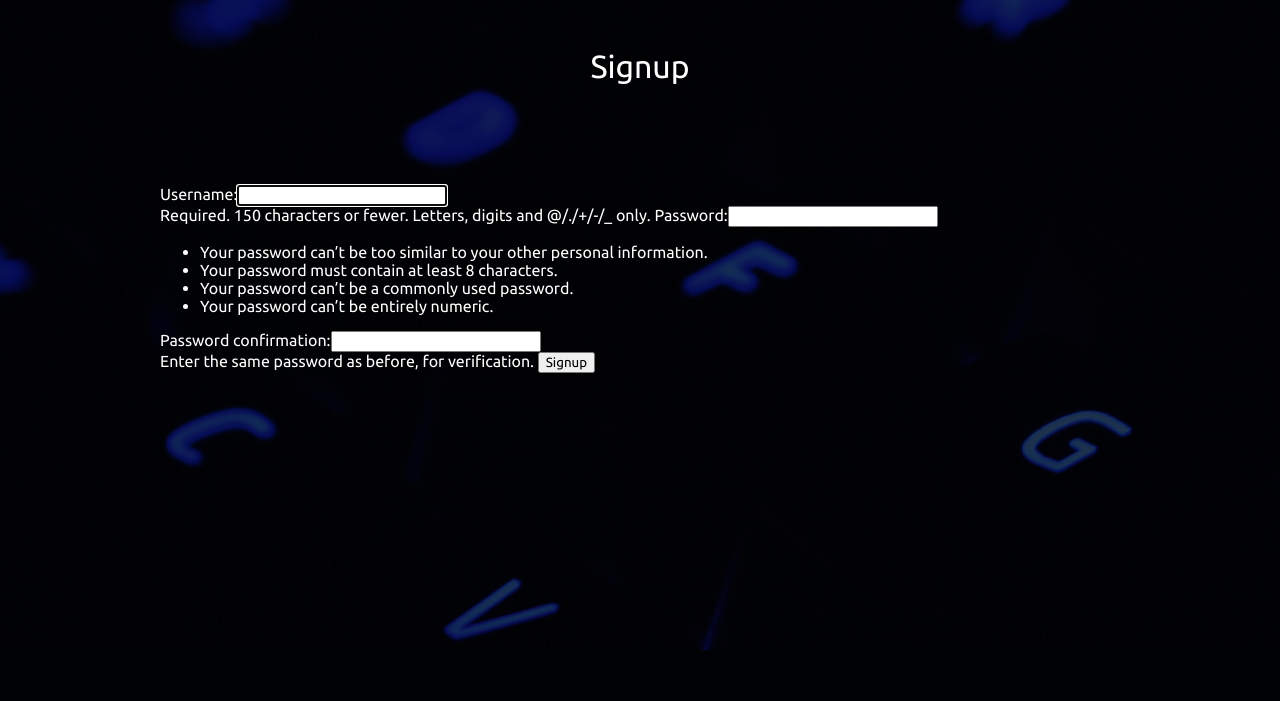
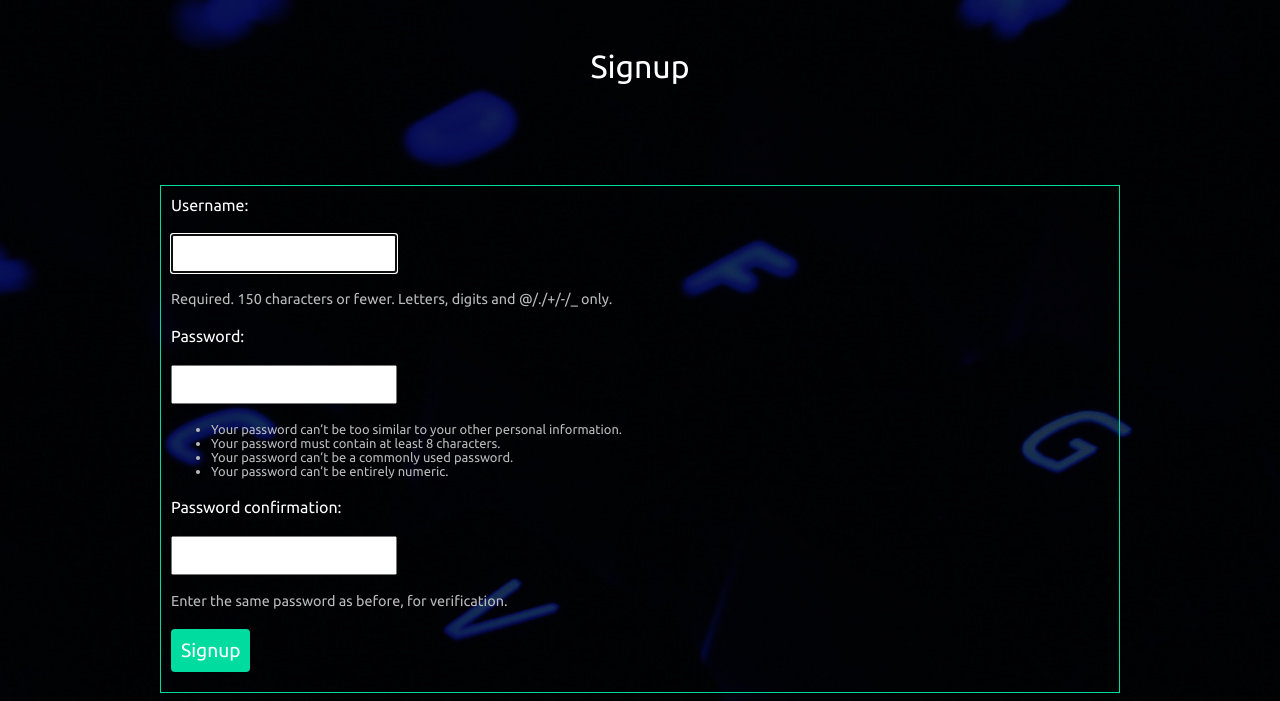
Before and after one commit to lukasz-otowski/django-neuronatic, a Django app: page /accounts/signup/ in a window 1280 px wide. Shown: the part 150-851 px from the top of the page. Before the commit the page ends 800 px from the top, so only its background shows below. Run offline with Django 3.2, Linux system fonts and the light colour scheme.

Commit message:
styling the accounts templates

```diff
--- a/assets/style.css
+++ b/assets/style.css
@@ -89,3 +89,43 @@ nav button{
 .article-detail .article p{
     text-align: center;
 }
+.site-form{
+    margin-top: 60px;
+    border: 1px solid #00dba0;
+    padding: 10px;
+}
+.site-form input, .site-form textarea{
+    display: block;
+    margin: 20px 0 0 0;
+    padding: 10px;
+}
+a.highlight{
+    border: 1px solid #00dba0;
+    padding: 10px;
+    border-radius: 4px;
+    color: #00dba0;
+}
+.helptext, .helptext ul{
+    margin: 0 auto 20px;
+    color: #bbb;
+    font-size: 0.9em;
+    display: block;
+}
+.errorlist li{
+    padding: 10px;
+    list-style-type: none;
+    border: 1px solid #ff5722;
+    color: #ff5722;
+    margin: 10px 0;
+}
+.errorlist{
+    padding: 0;
+}
+.site-form input[type="submit"]{
+    background: #00dba0;
+    border: 0;
+    color: #fff;
+    font-size: 1.2em;
+    border-radius: 4px;
+    margin: 10px 0;
+}
```
Also changed, not shown: db.sqlite3.
